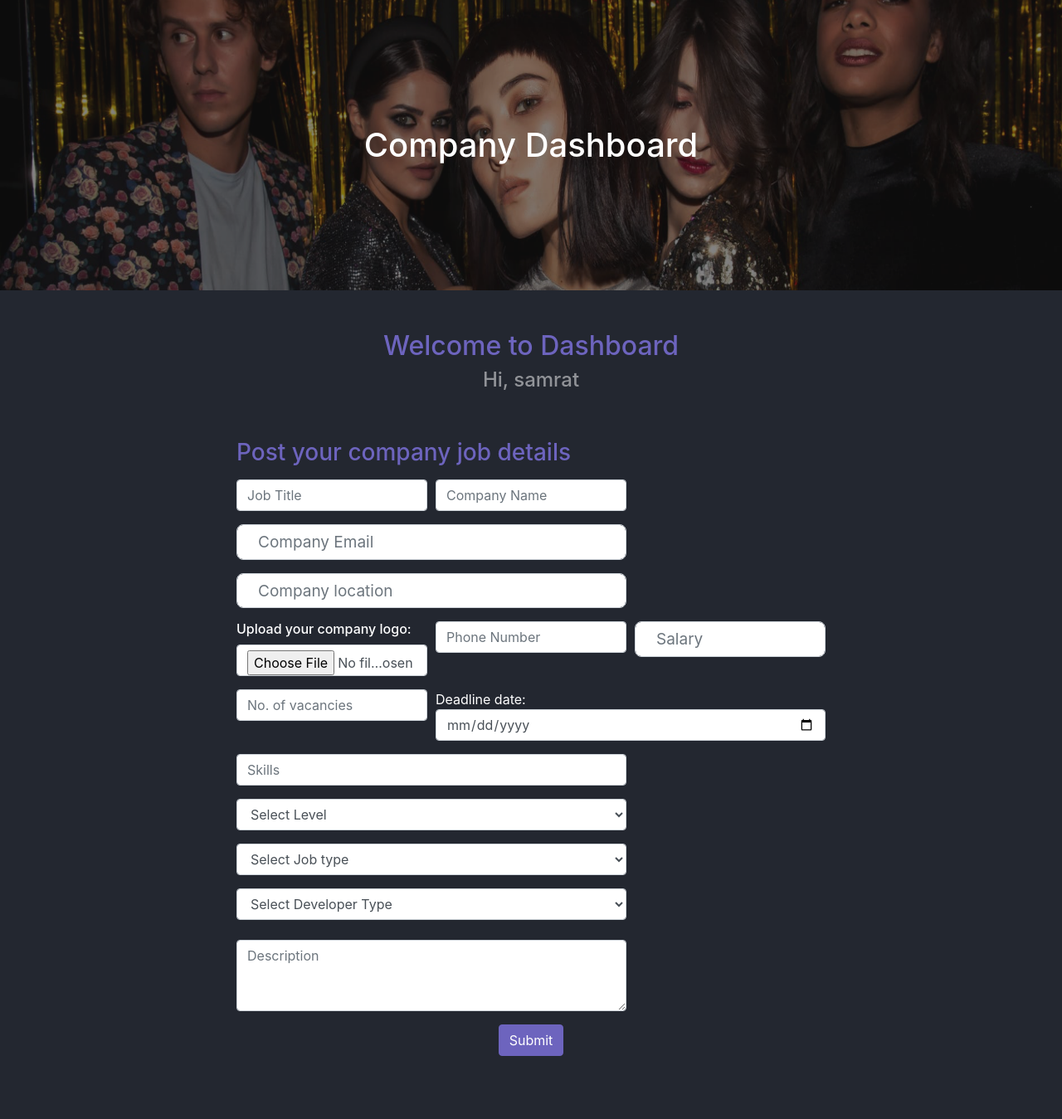
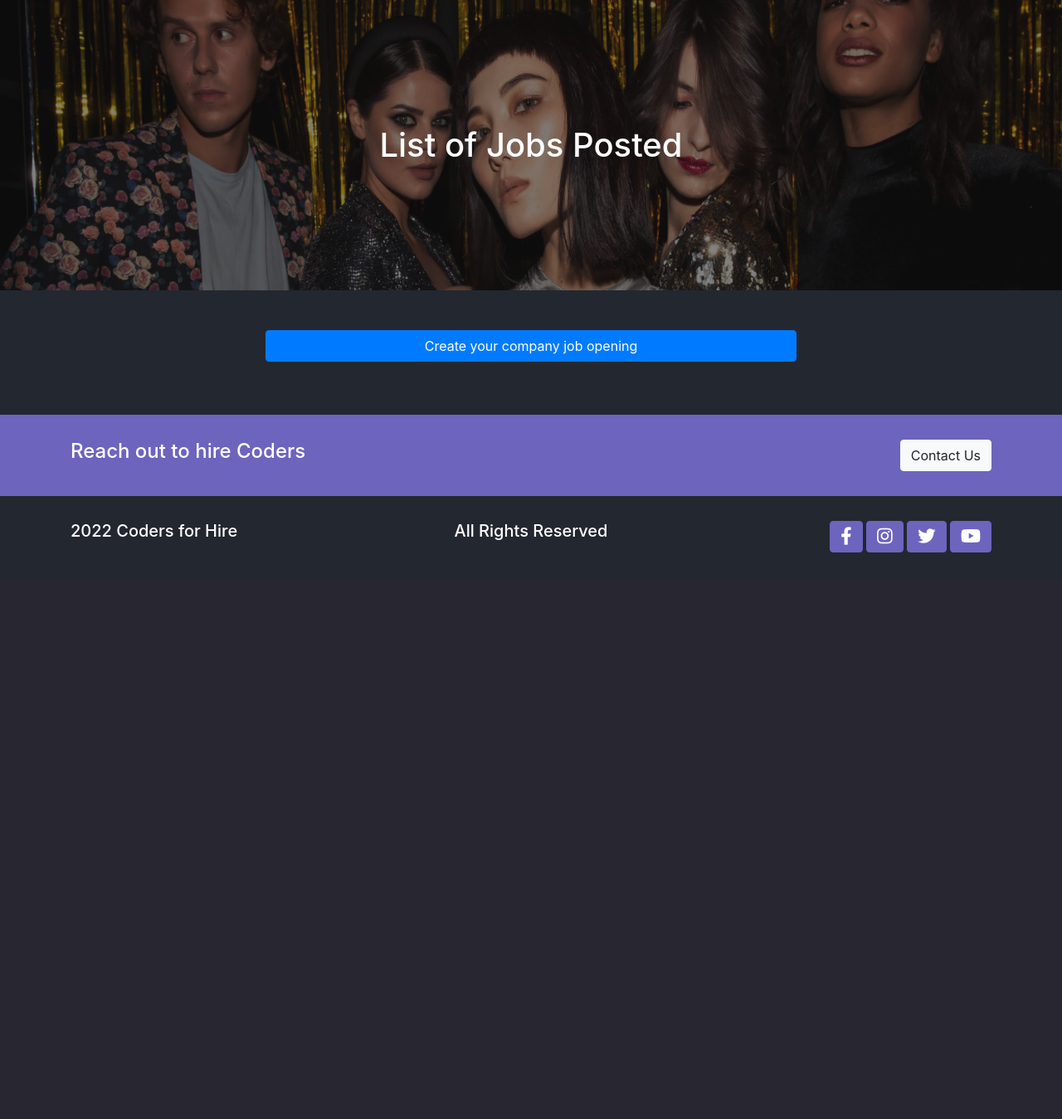
Before and after one commit to samratiam/Codersplace, a Django app: page /accounts/company-dashboard/ in a window 1280 px wide. Shown: the part 109-1458 px from the top of the page at 83% size. After the commit the page ends 775 px from the top, so only its background shows below. Run offline with Django 4.2, Linux system fonts and the light colour scheme; a user stored in the database is signed in; data comes from the database, SQL or seed files in the repository.

Commit message:
Create jobs and list the posted jobs in company dashboard

```diff
--- a/accounts/urls.py
+++ b/accounts/urls.py
@@ -8,6 +8,7 @@ urlpatterns = [
     path('coder-update/', views.coder_update, name="coder_update"),
     path('coder-delete/', views.coder_delete, name="coder_delete"),
     path('company-dashboard/', views.company_dashboard, name="company_dashboard"),
+    path('company/job-create/', views.job_create, name="job_create"),
     # avoid views function named "logout"
     path('logout/', views.logout_user, name="logout"),
 ]
--- a/accounts/views.py
+++ b/accounts/views.py
@@ -143,33 +143,36 @@ def coder_delete(request):
 @login_required(login_url='login')
 def company_dashboard(request):
     user_id = request.user.id
-    if Job.objects.filter(user__id=user_id).exists():
-        jobs = Job.objects.filter(user__id=user_id)
-        data = {
-            'jobs': jobs,
-        }
-        return render(request, 'accounts/company/job-list.html', data)
-    else:
-        jobchoices = Job.job_type.field.choices
-        levelchoices = Job.level_type.field.choices
-        developerchoices = Job.developer_type.field.choices
-        jobtypes = []
-        leveltypes = []
-        developertypes = []
+    jobs = Job.objects.filter(user__id=user_id)
+    data = {
+        'jobs': jobs,
+    }
+    return render(request, 'accounts/company/job-list.html', data)
 
-        for j in jobchoices:
-            jobtypes.append(j[0])
+@login_required(login_url='login')
+def job_create(request):
+    jobchoices = Job.job_type.field.choices
+    levelchoices = Job.level_type.field.choices
+    developerchoices = Job.developer_type.field.choices
+    jobtypes = []
+    leveltypes = []
+    developertypes = []
 
-        for l in levelchoices:
-            leveltypes.append(l[0])
+    for j in jobchoices:
+        jobtypes.append(j[0])
 
-        for d in developerchoices:
-            developertypes.append(d[0])
-        data = {'developertypes': developertypes, 'jobtypes': jobtypes,
-                'leveltypes': leveltypes}
+    for l in levelchoices:
+        leveltypes.append(l[0])
+
+    for d in developerchoices:
+        developertypes.append(d[0])
+    data = {'developertypes': developertypes, 'jobtypes': jobtypes,
+            'leveltypes': leveltypes}
+    return render(request,'accounts/company/job-create.html',data)
+    # else:
 
 
-        return render(request, 'accounts/company/company-dashboard.html', data)
+    #     return render(request, 'accounts/company/company-dashboard.html', data)
 
 
 def cosine_similarity():
--- a/jobs/views.py
+++ b/jobs/views.py
@@ -104,4 +104,4 @@ def job_form(request):
                   user_id=user_id
                   )
         job.save()
-        return redirect('jobs')
+        return redirect('company_dashboard')
--- a/templates/accounts/company/job-list.html
+++ b/templates/accounts/company/job-list.html
@@ -13,8 +13,15 @@
 	{% include 'messages.html' %}
 
 	<!-- job -->
+
+	<a
+		class="btn btn-primary mt-5 mx-auto col-md-6 d-flex justify-content-center align-items-center"
+		href="{% url 'job_create' %}"
+		>Create your company job opening</a
+	>
 	<section class="container mt-3 grid">
 		<!-- person 1 -->
+
 		{% for job in jobs %}
 		<div class="card border-0 text-center">
 			<div class="feature-text">
```
Also changed, not shown: templates/accounts/company/job-create.html (renamed from templates/accounts/company/company-dashboard.html).
